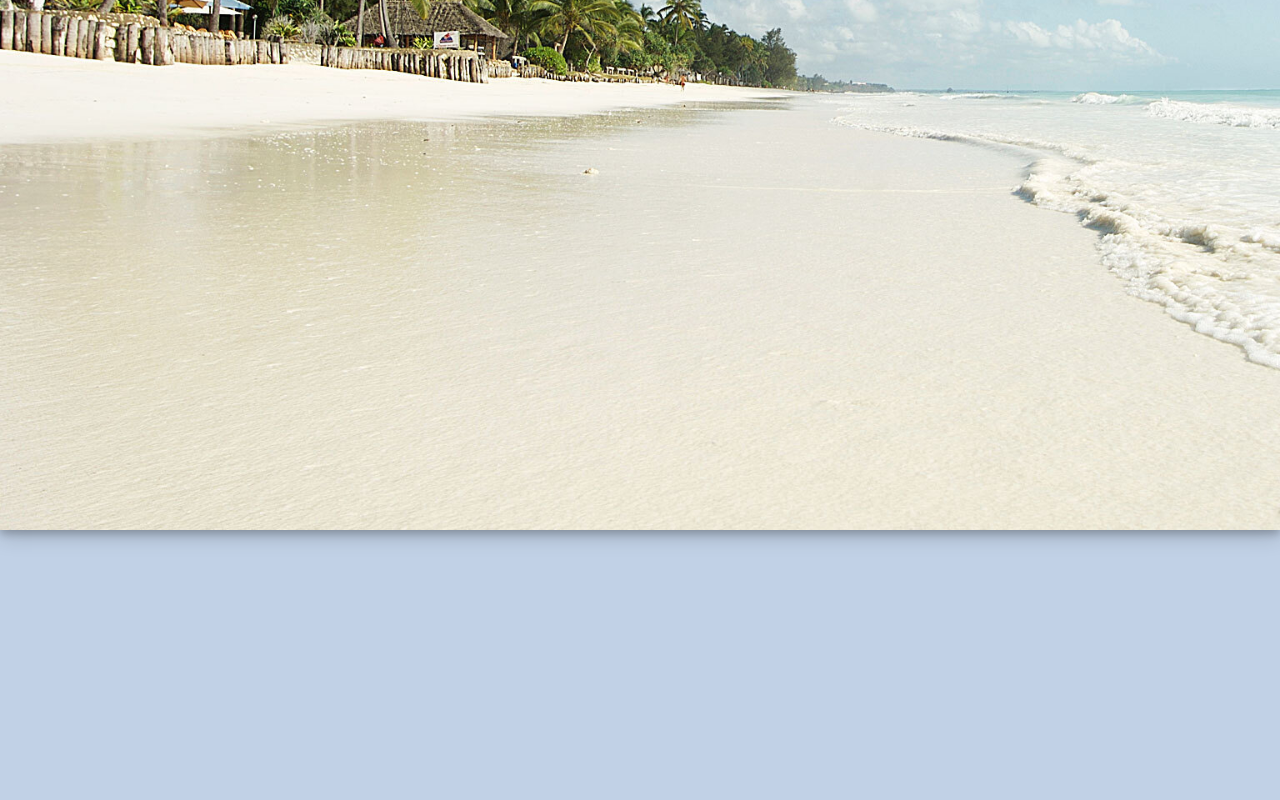
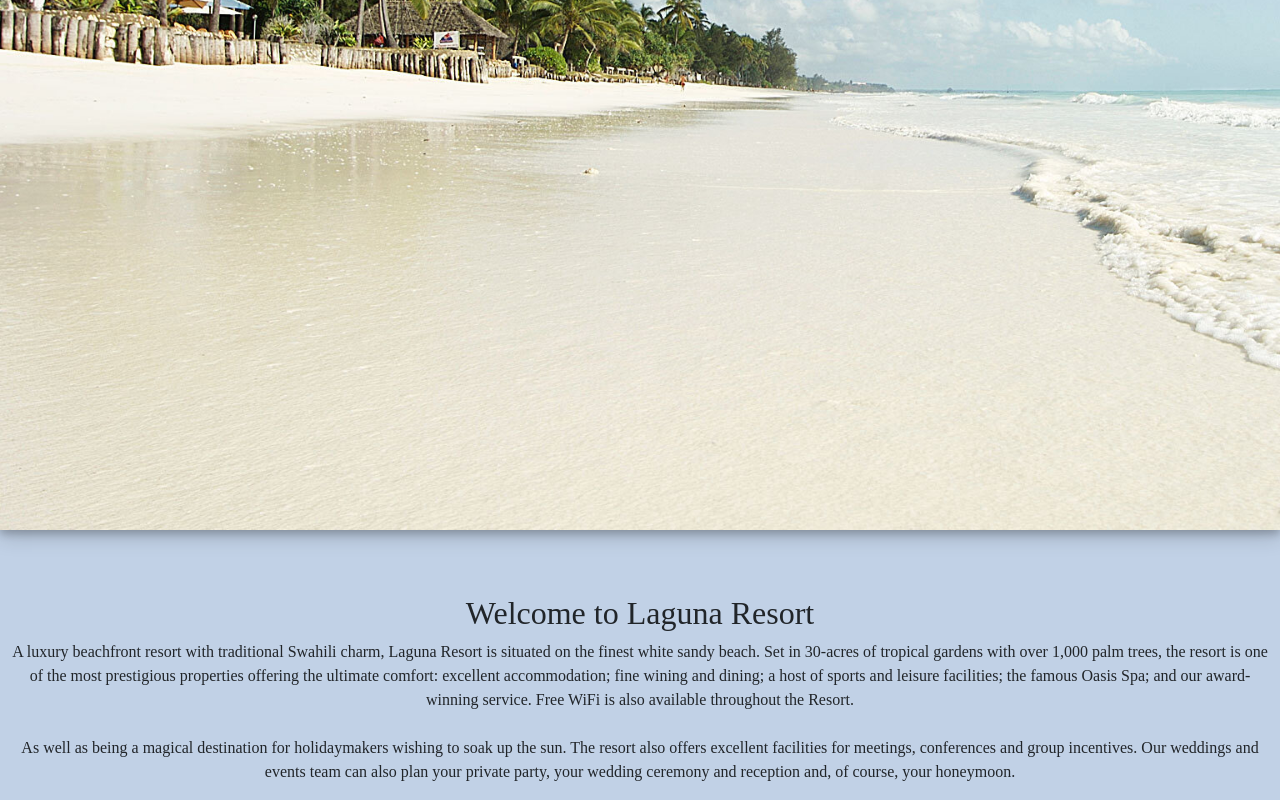
Before and after one commit to shalom333-cpu/team-week, a plain HTML site: page index.html in a window 1280 px wide. Shown: the part 470-1270 px from the top of the page. Before the commit the page ends 1064 px from the top, so only its background shows below. Drawn offline with Linux system fonts and the light colour scheme.

Commit message:
description

```diff
--- a/css/styles.css
+++ b/css/styles.css
@@ -35,7 +35,17 @@ body{
 }
 .des{
   margin-top: 5%;
+  font-family: serif;
 }
+.des h2{
+  text-decoration: solid teal 4px;
+}
+.hl{
+  border-bottom: 4px solid blue;
+  width: 200px;
+
+}
+
 /*.navbar{
   width: 100%;
   padding: 20px;
--- a/index.html
+++ b/index.html
@@ -25,7 +25,22 @@
 
 
   <!--Description/about-->
-    <div class="container-fluid des">
+    <div class="container-fluid des text-center">
+      <di class="vl"></di>
+      <h2>Welcome to Laguna Resort</h2>
+      <p>A luxury beachfront resort with traditional Swahili charm, Laguna Resort
+        is situated on the finest white sandy beach.
+         Set in 30-acres of tropical gardens with over 1,000 palm trees, the resort is one of the
+          most prestigious properties offering the ultimate comfort:
+          excellent accommodation; fine wining and dining; a host of sports and leisure
+          facilities; the famous Oasis Spa; and our award-winning service. Free WiFi is also
+          available throughout the Resort. <br> <br>
+
+        As well as being a magical destination for holidaymakers wishing to soak up the sun.
+        The resort also offers excellent facilities for
+         meetings, conferences and group incentives. Our weddings and events team can also plan
+          your private party, your wedding ceremony and reception and, of course, your honeymoon.
+        </p>
 
     </div>
   <!--End of description/about-->
```
